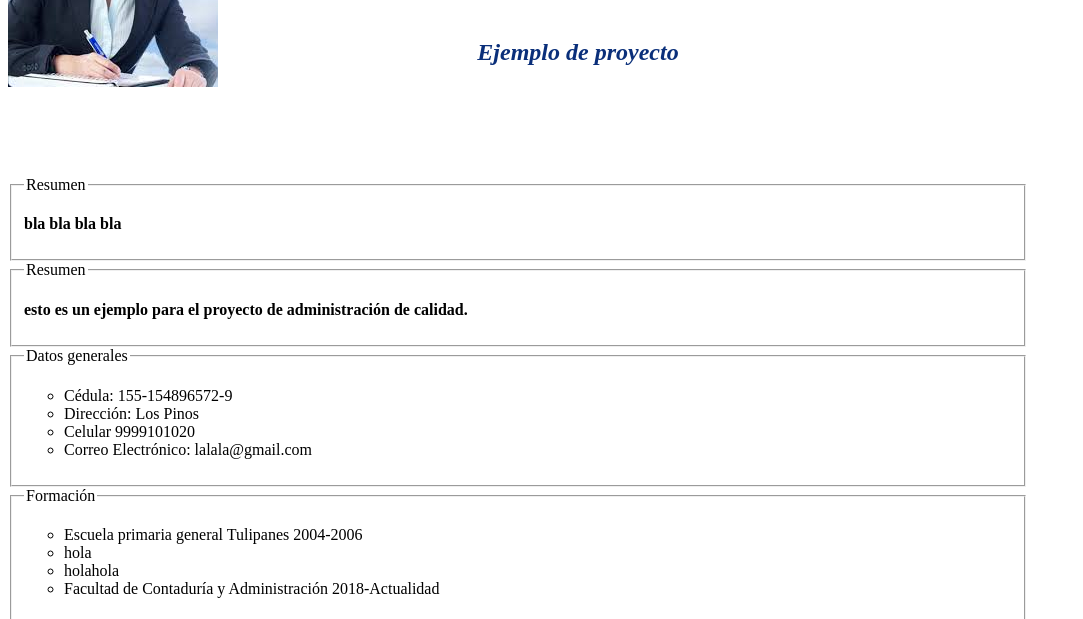
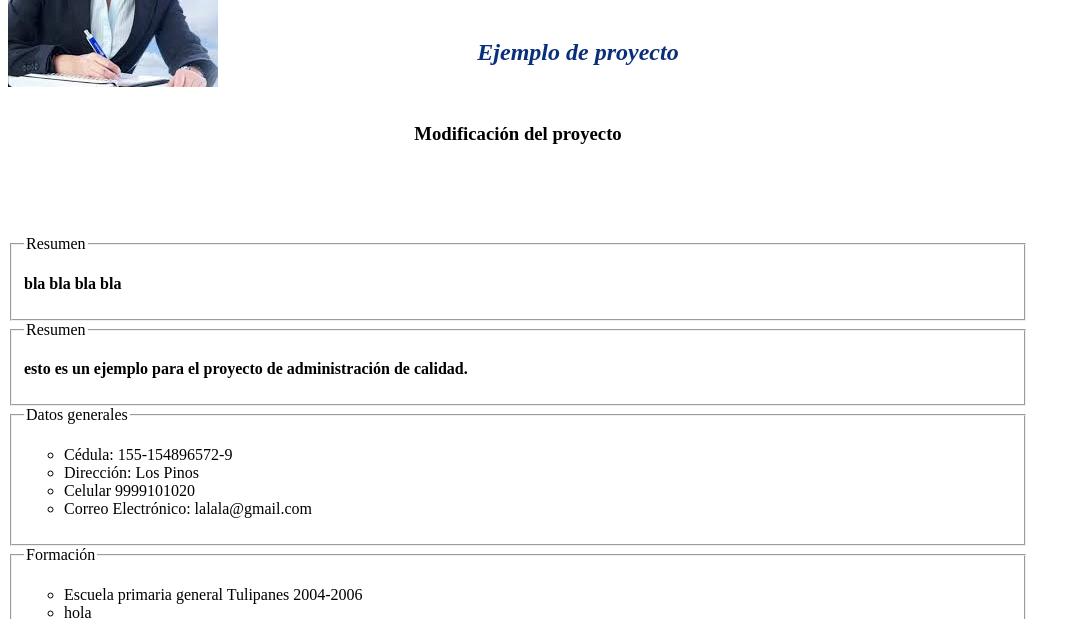
Before and after one commit to Dacia-Giovanna/PracticaACSw, a plain HTML site: page index.html in a window 1280 px wide. Shown: the part 161-780 px from the top of the page, without its empty margins (0-1083 px from the left). Drawn offline with Linux system fonts and the light colour scheme.

Commit message:
Se actualizó el archivo index

```diff
--- a/index.html
+++ b/index.html
@@ -21,7 +21,9 @@
     <h1>Ejemplo</h1>
 
      <i><h2>Ejemplo de proyecto</h2></i>
-     <br><br><br><br><br>
+     <br>
+     <h3> Modificación del proyecto</h3>
+     <br><br><br><br>
     </div>
 
 <fieldset>
```
